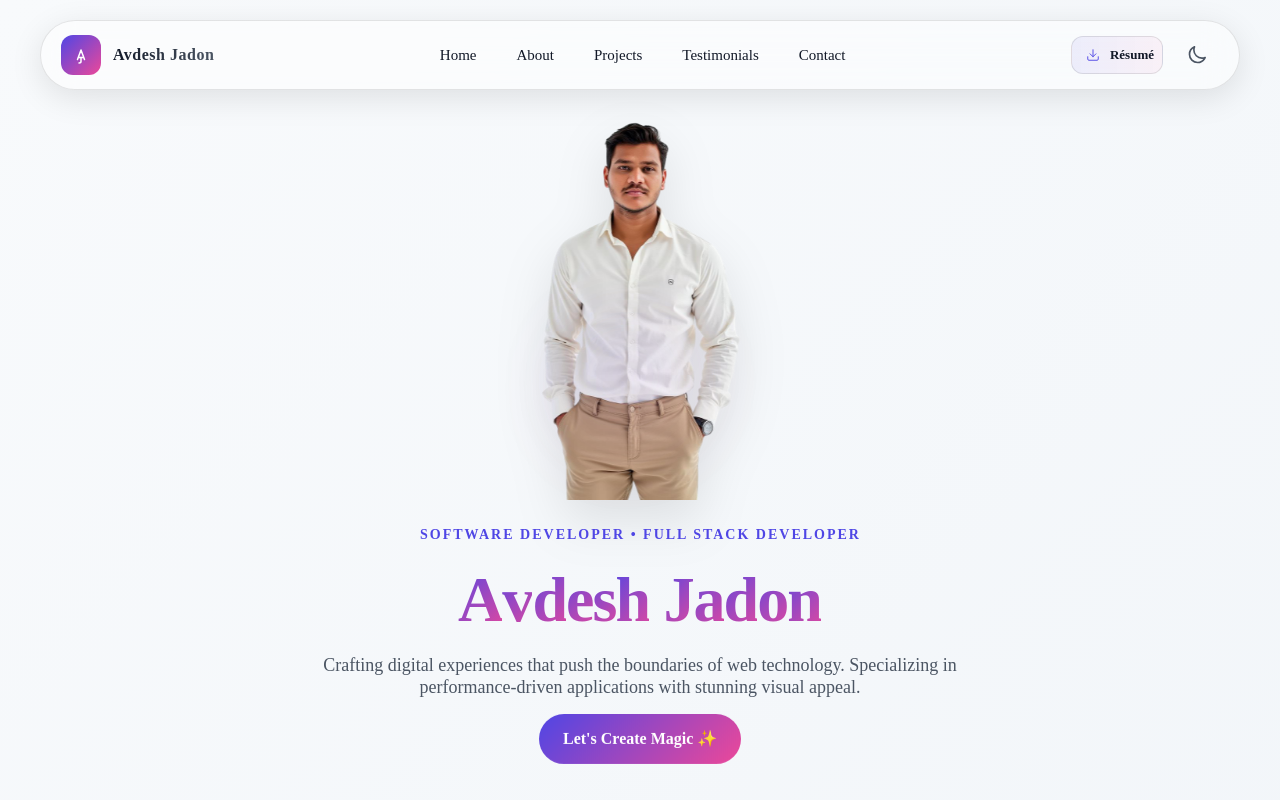
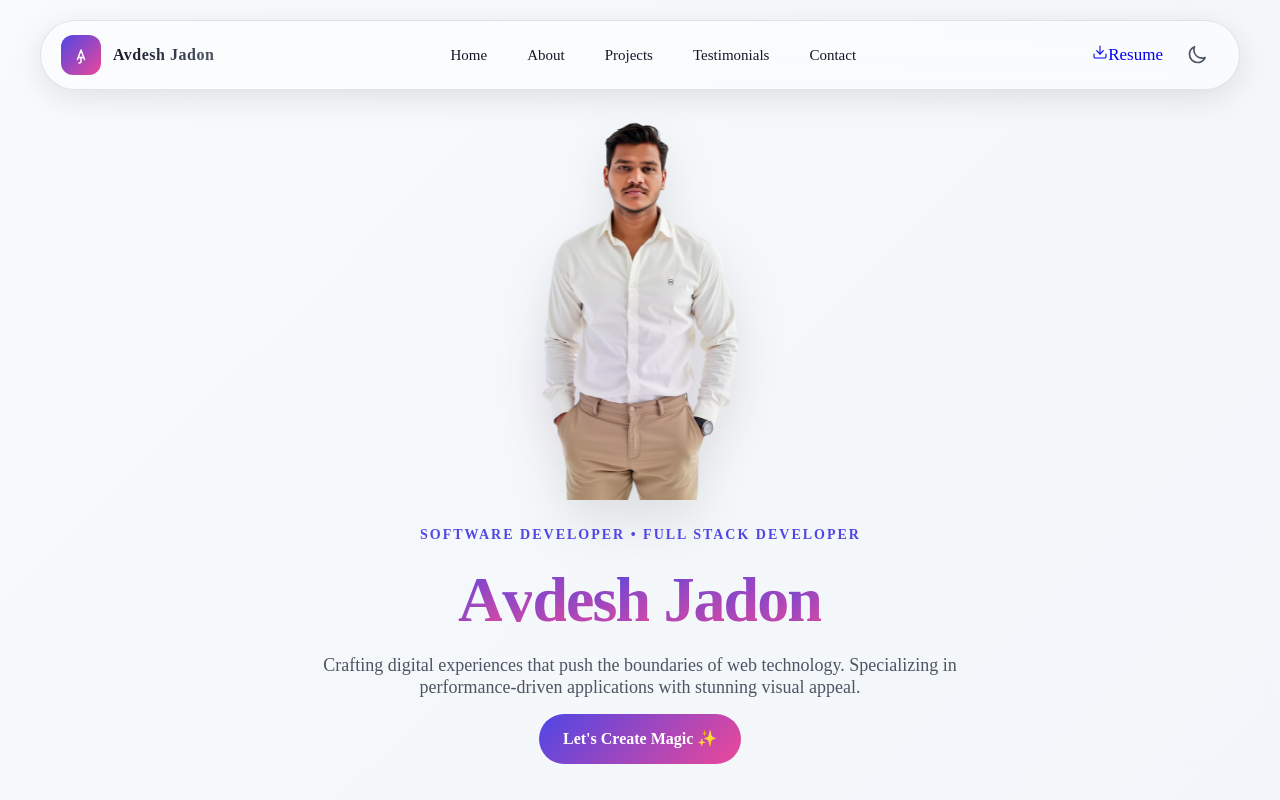
Before and after one commit to avdeshjadon/Portfolio, a React (Vite) app: page / in a window 1280 px wide. Shown: the top 800 px of the page. Built offline with nearby package versions, Linux system fonts and the light colour scheme.

Commit message:
̃̃commit# Please enter the commit message for your changes. Lines starting

```diff
--- a/src/App.jsx
+++ b/src/App.jsx
@@ -142,6 +142,17 @@ export default function App() {
       <footer>
         <div className="footer-bottom">
           <p>© <span id="copyright-year">2025</span> Avdesh Jadon. All Rights Reserved.</p>
+
+          {/* social icons in footer */}
+          <div className="footer-socials" aria-label="Social links">
+            {CONFIG.socials.map((s, i) => (
+              <a key={i} href={s.url} target="_blank" rel="noopener noreferrer" aria-label={s.name}>
+                {/* svg stored as string in CONFIG; inject as HTML */
+                }
+                <span dangerouslySetInnerHTML={{ __html: s.icon }} />
+              </a>
+            ))}
+          </div>
         </div>
       </footer>
 
--- a/src/components/Header.jsx
+++ b/src/components/Header.jsx
@@ -30,15 +30,15 @@ export default function Header({ socials = [], theme, setTheme }) {
           className="download-resume"
           href={import.meta.env.VITE_RESUME_PATH || "/resume.pdf"}
           download
-          aria-label="Download résumé (PDF)"
-          title="Download résumé"
+          aria-label="Download Resume (PDF)"
+          title="Download Resume"
         >
           <svg viewBox="0 0 24 24" aria-hidden="true" focusable="false" width="16" height="16" fill="none" stroke="currentColor" strokeWidth="1.6" strokeLinecap="round" strokeLinejoin="round">
             <path d="M21 15v4a2 2 0 0 1-2 2H5a2 2 0 0 1-2-2v-4"/>
             <polyline points="7 10 12 15 17 10"/>
             <line x1="12" y1="15" x2="12" y2="3"/>
           </svg>
-          <span>Résumé</span>
+          <span>Resume</span>
         </a>
 
         <ThemeToggle theme={theme} setTheme={setTheme} />
--- a/style.css
+++ b/style.css
@@ -1270,157 +1270,149 @@ footer::before {
   }
 }
 
+/* Responsive adjustments -------------------------------------------------- */
+@media (max-width: 1024px) {
+  .hero-image-wrapper {
+    height: 360px;
+  }
+
+  header {
+    padding: 10px 14px;
+  }
+
+  nav a {
+    padding: 8px 12px;
+    font-size: 14px;
+  }
+
+  .project-card .title {
+    font-size: 1.25rem;
+  }
+}
+
+@media (max-width: 820px) {
+  /* stack header elements for small screens */
+  header {
+    flex-direction: column;
+    gap: 10px;
+    align-items: stretch;
+    padding: 10px;
+    width: calc(100% - 20px);
+  }
+  header .logo {
+    justify-content: flex-start;
+  }
+  nav {
+    width: 100%;
+  }
+  nav ul {
+    justify-content: center;
+    flex-wrap: wrap;
+    gap: 6px;
+  }
+
+  .hero-image-wrapper {
+    height: 320px;
+    max-width: 680px;
+  }
+
+  .hero-left {
+    padding: 0 10px;
+  }
+
+  .hero-popup .main-bubble {
+    padding: 14px 18px;
+    font-size: 15px;
+  }
+
+  .thinking-bubbles { display: none; }
+}
+
+/* Small mobile: tighten layout, icon-only resume */
+@media (max-width: 420px) {
+  body { font-size: 15px; }
+  .hero-image-wrapper { height: 260px; }
+
+  h1 {
+    font-size: clamp(1.6rem, 10vw, 2.8rem);
+  }
+
+  .cta { padding: 10px 18px; font-size: 14px; }
+
+  header .download-resume span { display: none; }
+  header .download-resume { padding: 8px; border-radius: 10px; }
+
+  .hero-popup .main-bubble { padding: 10px 12px; font-size: 13px; }
+}
+
+/* Replace fixed popup offsets with responsive clamps --------------------- */
 .hero-popup.top-left {
-  top: 12%;
-  left: 250px;
+  top: 10%;
+  left: clamp(20px, 12%, 260px);
   flex-direction: row-reverse;
 }
 
 .hero-popup.top-right {
-  top: 12%;
-  right: 250px;
+  top: 10%;
+  right: clamp(20px, 12%, 260px);
   flex-direction: row;
 }
 
 .hero-popup.bottom-left {
-  bottom: 12%;
-  left: 250px;
+  bottom: 10%;
+  left: clamp(20px, 12%, 260px);
   flex-direction: row-reverse;
   align-items: flex-start;
 }
 
 .hero-popup.bottom-right {
-  bottom: 12%;
-  right: 250px;
+  bottom: 10%;
+  right: clamp(20px, 12%, 260px);
   align-items: flex-start;
 }
 
-/* Floating résumé download button */
-.download-resume {
-  position: fixed;
-  top: 88px;
-  right: 20px;
-  z-index: 11000;
-  display: inline-flex;
+/* Footer socials --------------------------------------------------------- */
+.footer-socials {
+  display: flex;
+  gap: 12px;
   align-items: center;
-  gap: 10px;
-  padding: 10px 16px;
-  border-radius: 999px;
-  background: linear-gradient(90deg, var(--accent-primary), var(--accent-secondary));
-  color: white;
-  font-weight: 700;
-  font-size: 14px;
-  box-shadow: 0 10px 30px rgba(79, 70, 229, 0.18);
-  border: none;
+  justify-content: center;
+  margin-left: 10px;
+}
+
+.footer-socials a {
+  display: inline-grid;
+  place-items: center;
+  width: 36px;
+  height: 36px;
+  border-radius: 10px;
+  background: var(--glass-subtle);
+  border: 1px solid var(--glass-border);
+  color: var(--text-primary);
+  transition: transform 180ms var(--easing), background 180ms var(--easing);
   text-decoration: none;
-  transition: transform 280ms cubic-bezier(0.22, 1, 0.36, 1), box-shadow 280ms ease, opacity 200ms ease;
-  pointer-events: auto;
 }
-.download-resume svg {
+
+.footer-socials a svg {
   width: 18px;
   height: 18px;
-  flex: 0 0 18px;
-}
-.download-resume:hover,
-.download-resume:focus {
-  transform: translateY(-6px) scale(1.02);
-  box-shadow: 0 18px 50px rgba(79, 70, 229, 0.24);
-  outline: none;
+  display: block;
+  fill: currentColor;
 }
 
-/* Keep floating variant but scope to .fixed (fallback) */
-.download-resume.fixed {
-  position: fixed;
-  top: 88px;
-  right: 20px;
-  z-index: 11000;
-  display: inline-flex;
-  align-items: center;
-  gap: 10px;
-  padding: 10px 16px;
-  border-radius: 999px;
+.footer-socials a:hover,
+.footer-socials a:focus {
+  transform: translateY(-4px);
   background: linear-gradient(90deg, var(--accent-primary), var(--accent-secondary));
-  color: white;
-  font-weight: 700;
-  font-size: 14px;
-  box-shadow: 0 10px 30px rgba(79, 70, 229, 0.18);
-  border: none;
-  text-decoration: none;
-  transition: transform 280ms cubic-bezier(0.22, 1, 0.36, 1), box-shadow 280ms ease, opacity 200ms ease;
-  pointer-events: auto;
-}
-.download-resume.fixed svg {
-  width: 18px;
-  height: 18px;
-  flex: 0 0 18px;
-}
-.download-resume.fixed:hover,
-.download-resume.fixed:focus {
-  transform: translateY(-6px) scale(1.02);
-  box-shadow: 0 18px 50px rgba(79, 70, 229, 0.24);
-  outline: none;
+  color: #fff;
 }
 
-/* Header variant: inline, sits inside .header-actions before theme toggle */
-header .download-resume {
-  position: relative;
-  top: 0;
-  right: 0;
-  margin: 0;
-  display: inline-flex;
-  align-items: center;
-  gap: 8px;
-  padding: 8px 12px;
-  border-radius: 12px;
-  background: linear-gradient(90deg, rgba(79, 70, 229, 0.08), rgba(236, 72, 153, 0.06));
-  color: var(--text-primary);
-  font-weight: 700;
-  font-size: 13px;
-  box-shadow: none;
-  border: 1px solid var(--glass-border);
-  text-decoration: none;
-  transition: transform 220ms ease, background 220ms ease, box-shadow 220ms ease;
-}
-header .download-resume svg {
-  width: 14px;
-  height: 14px;
-  color: var(--accent-primary);
-}
-header .download-resume:hover,
-header .download-resume:focus {
-  transform: translateY(-4px);
-  background: linear-gradient(90deg, var(--accent-primary), var(--accent-secondary));
-  color: white;
-  box-shadow: var(--shadow-subtle);
-}
-
-/* ensure header-actions spacing handles the button */
-.header-actions {
-  display: flex;
-  align-items: center;
+/* Make footer layout responsive */
+.footer-bottom {
+  flex-direction: column;
   gap: 12px;
-}
-
-/* responsive: header inline button moves to icon-only on very small screens */
-@media (max-width: 420px) {
-  header .download-resume span {
-    display: none;
-  }
-  header .download-resume {
-    padding: 8px;
-    border-radius: 10px;
-  }
-  .download-resume.fixed {
-    right: 14px;
-    top: auto;
-    bottom: 88px;
-  }
-}
-
-/* Accessibility focus improvement for header button */
-header .download-resume:focus-visible {
-  outline: 3px solid rgba(99, 102, 241, 0.12);
-  outline-offset: 3px;
+  padding-top: 18px;
+  text-align: center;
 }
 
 /* ...existing code... */
```
